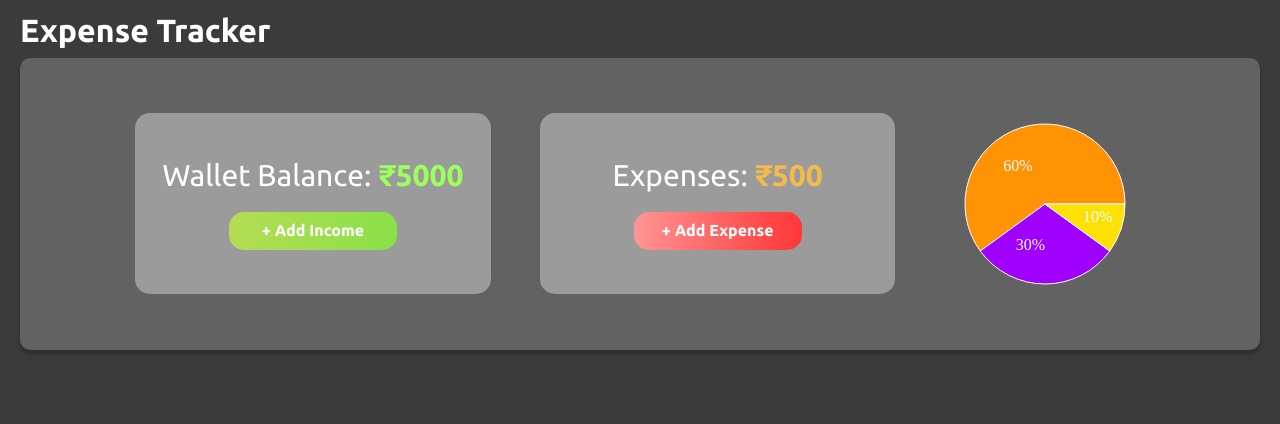
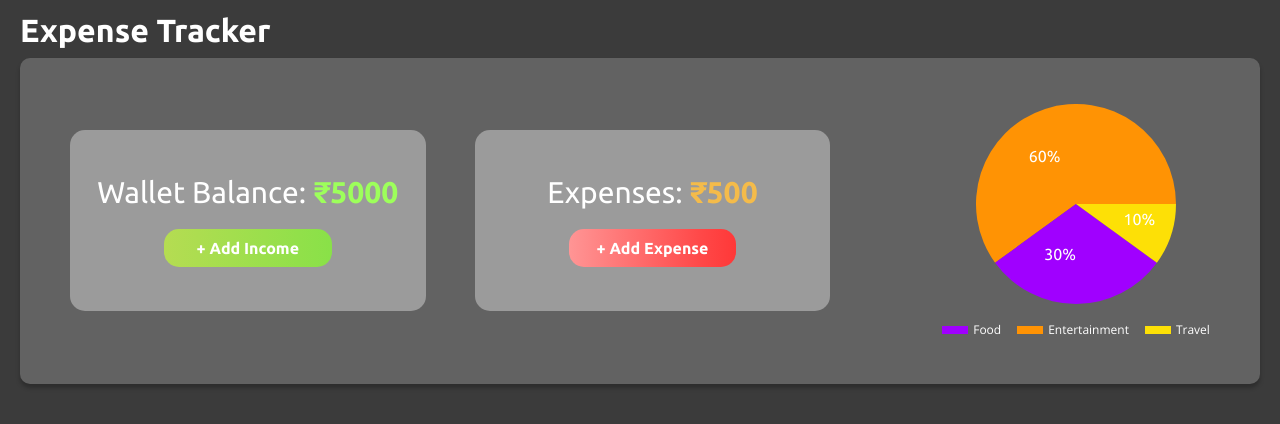
Before and after one commit to abhayd08/Expense-Tracker, a React (Vite) app: page / in a window 1280 px wide. Shown: the top 424 px of the page. Built offline with nearby package versions, Linux system fonts and the light colour scheme.

Commit message:
Final design for the Balance Tracker ready

```diff
--- a/index.html
+++ b/index.html
@@ -12,7 +12,7 @@
     <link rel="preconnect" href="https://fonts.googleapis.com" />
     <link rel="preconnect" href="https://fonts.gstatic.com" crossorigin />
     <link
-      href="https://fonts.googleapis.com/css2?family=Ubuntu:wght@300;400;500;700&display=swap"
+      href="https://fonts.googleapis.com/css2?family=Open+Sans:ital,wght@0,300..800;1,300..800&family=Ubuntu:wght@300;400;500;700&display=swap"
       rel="stylesheet"
     />
     <title>Expense Tracker</title>
--- a/src/Components/BalanceTracker/BalanceTracker.jsx
+++ b/src/Components/BalanceTracker/BalanceTracker.jsx
@@ -13,7 +13,7 @@ const BalanceTracker = () => {
     { name: "Travel", value: 50 },
   ];
 
-  const COLORS = ['#FF9304', '#A000FF', '#FDE006'];
+  const COLORS = ["#FF9304", "#A000FF", "#FDE006"];
 
   const RADIAN = Math.PI / 180;
   const renderCustomizedLabel = ({
@@ -44,6 +44,7 @@ const BalanceTracker = () => {
 
   return (
     <div className={styles.balanceTracker}>
+      <div className={styles.balanceContainer}>
         <div className={styles.walletBalance}>
           <h3 className={styles.heading}>
             Wallet Balance:{" "}
@@ -57,6 +58,8 @@ const BalanceTracker = () => {
           </h3>
           <button className={styles.addExpenseBtn}>+ Add Expense</button>
         </div>
+      </div>
+      <div className={styles.balanceChart}>
         <PieChart width={200} height={200}>
           <Pie
             data={data}
@@ -64,15 +67,35 @@ const BalanceTracker = () => {
             cy="50%"
             labelLine={false}
             label={renderCustomizedLabel}
-          outerRadius={80}
-          fill="#8884d8"
+            outerRadius={100}
+            fill="#626262"
+            stroke="none"
             dataKey="value"
+            activeShape={null}
           >
             {data.map((entry, index) => (
-            <Cell key={`cell-${index}`} fill={COLORS[index % COLORS.length]} />
+              <Cell
+                key={`cell-${index}`}
+                fill={COLORS[index % COLORS.length]}
+              />
             ))}
           </Pie>
         </PieChart>
+        <div className={styles.indicatorsContainer}>
+          <div className={styles.indicator}>
+            <span className={styles.indicator1Color}></span>
+            <div className={styles.indicatorName}>Food</div>
+          </div>
+          <div className={styles.indicator}>
+            <span className={styles.indicator2Color}></span>
+            <div className={styles.indicatorName}>Entertainment</div>
+          </div>
+          <div className={styles.indicator}>
+            <span className={styles.indicator3Color}></span>
+            <div className={styles.indicatorName}>Travel</div>
+          </div>
+        </div>
+      </div>
     </div>
   );
 };
--- a/src/Components/BalanceTracker/BalanceTracker.module.css
+++ b/src/Components/BalanceTracker/BalanceTracker.module.css
@@ -1,4 +1,12 @@
 .balanceTracker {
+  display: flex;
+  justify-content: center;
+  align-items: center;
+  flex-wrap: wrap;
+  gap: 7rem;
+}
+
+.balanceContainer {
   display: flex;
   justify-content: center;
   align-items: center;
@@ -94,3 +102,53 @@
   border: none;
   cursor: pointer;
 }
+
+.balanceChart {
+  display: flex;
+  flex-direction: column;
+  justify-content: center;
+  align-items: center;
+  gap: 18px;
+}
+
+.indicatorsContainer {
+  display: flex;
+  justify-content: center;
+  align-items: center;
+  gap: 1rem;
+}
+
+.indicator {
+  display: flex;
+  justify-content: center;
+  align-items: center;
+  gap: 5px;
+}
+
+.indicator1Color,
+.indicator2Color,
+.indicator3Color {
+  width: 26px;
+  height: 8px;
+}
+
+.indicator1Color {
+  background: #a000ff;
+}
+
+.indicator2Color {
+  background: #ff9304;
+}
+
+.indicator3Color {
+  background: #fde006;
+}
+
+.indicatorName {
+  font-family: Open Sans;
+  font-size: 12px;
+  font-weight: 400;
+  line-height: 16.34px;
+  text-align: left;
+  color: #ffffff;
+}
--- a/src/Components/Dashboard/Dashboard.module.css
+++ b/src/Components/Dashboard/Dashboard.module.css
@@ -3,5 +3,5 @@
   background: #626262;
   border-radius: 10px;
   margin-top: 9px;
-  padding: 46px 58px 46px 58px
+  padding: 46px 0.5rem 46px 0.5rem
 }
--- a/src/index.css
+++ b/src/index.css
@@ -11,6 +11,7 @@ body {
 body {
   box-sizing: border-box;
   background-color: var(--background);
+  font-family: Ubuntu;
   padding: 12px 20px 12px 20px;
 }
 
```
Lines whose indentation alone changed are shown as unchanged.
